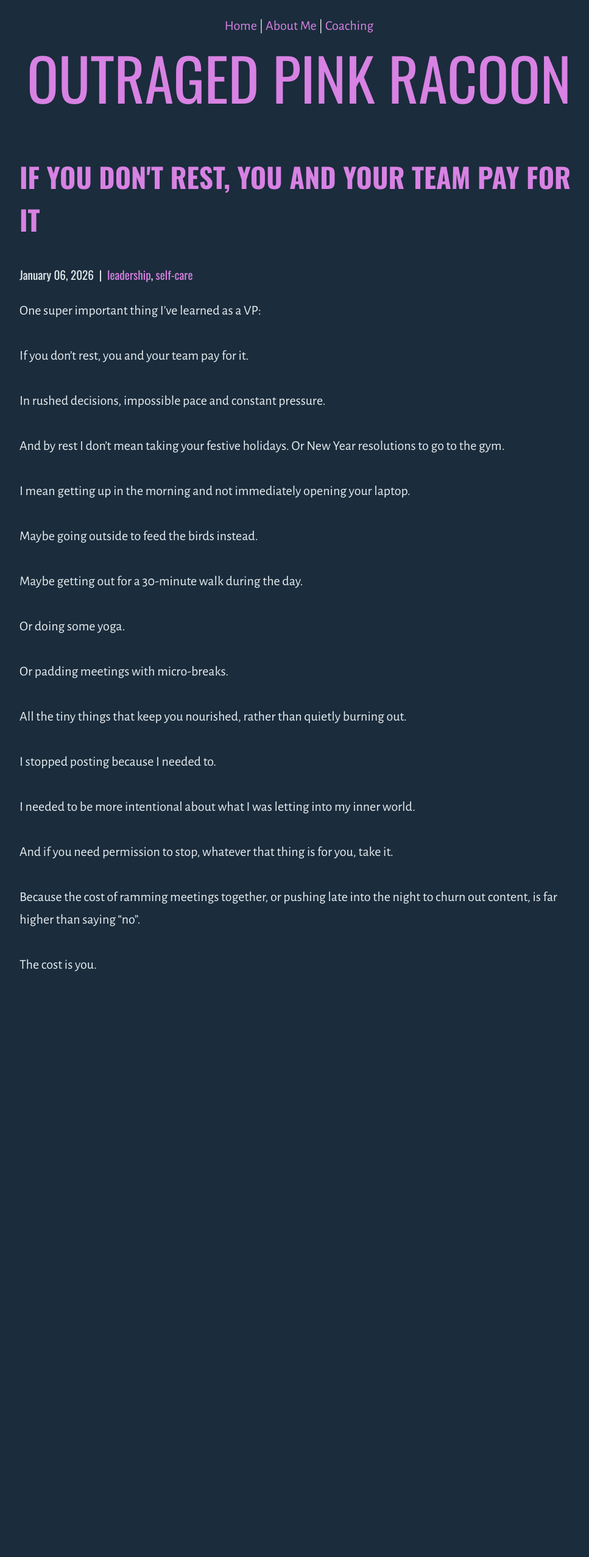
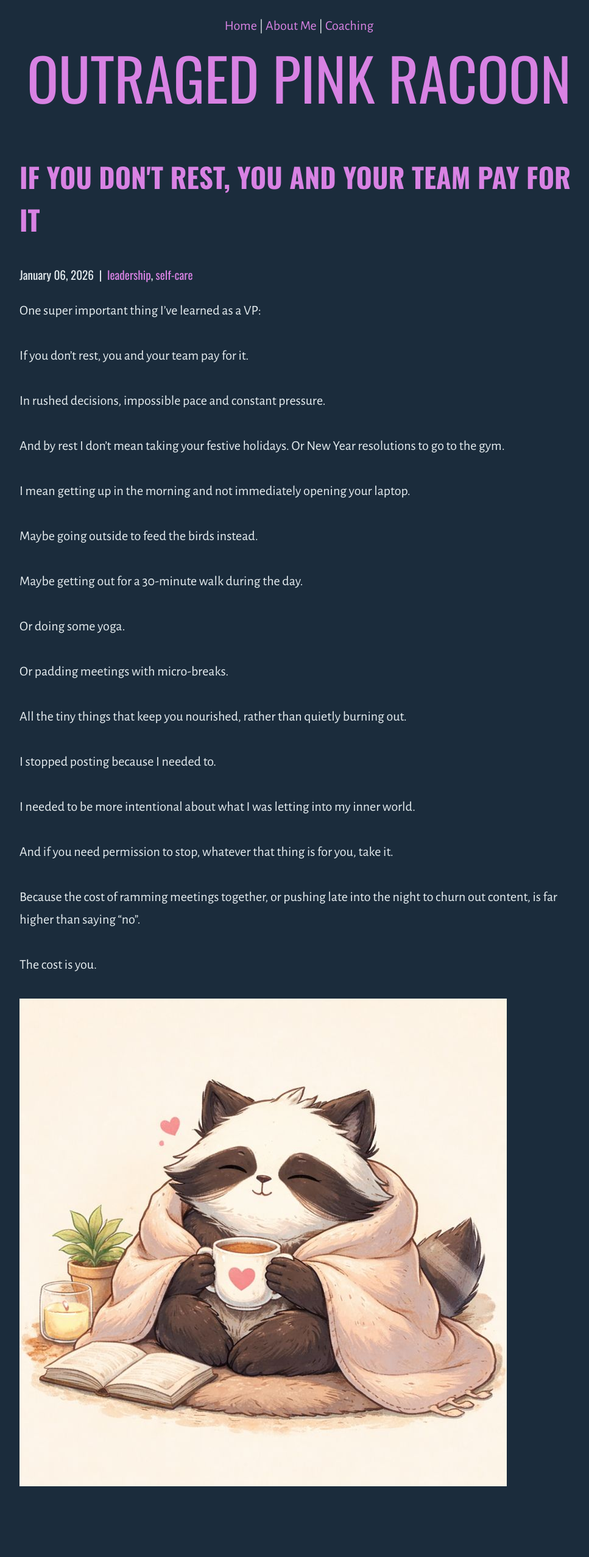
Before and after one commit to outragedpinkracoon/outragedpinkracoon.github.io, a Jekyll site: the page built from _posts/2026-01-06-if-you-dont-rest-you-pay-for-it.md, in a window 1280 px wide. Shown: the whole page at 61% size, without its empty margins (149-1116 px from the left). Built offline with Jekyll 4.4.1, drawn with Linux system fonts in a browser that asks for light colours; comment, search, counter and statistics services are not loaded; before the commit the page ends 1705 px from its top, so only the background shows below that.

Commit message:
adds missing image to if you don't rest post
Co-Authored-By: Claude Sonnet 4.6 <noreply@anthropic.com>

```diff
--- a/_posts/2026-01-06-if-you-dont-rest-you-pay-for-it.md
+++ b/_posts/2026-01-06-if-you-dont-rest-you-pay-for-it.md
@@ -34,3 +34,5 @@ And if you need permission to stop, whatever that thing is for you, take it.
 Because the cost of ramming meetings together, or pushing late into the night to churn out content, is far higher than saying "no".
 
 The cost is you.
+
+![a raccoon resting peacefully outside](/assets/images/if-you-dont-rest/1.png)
```
Also changed, not shown: assets/images/if-you-dont-rest/1.png (added).
